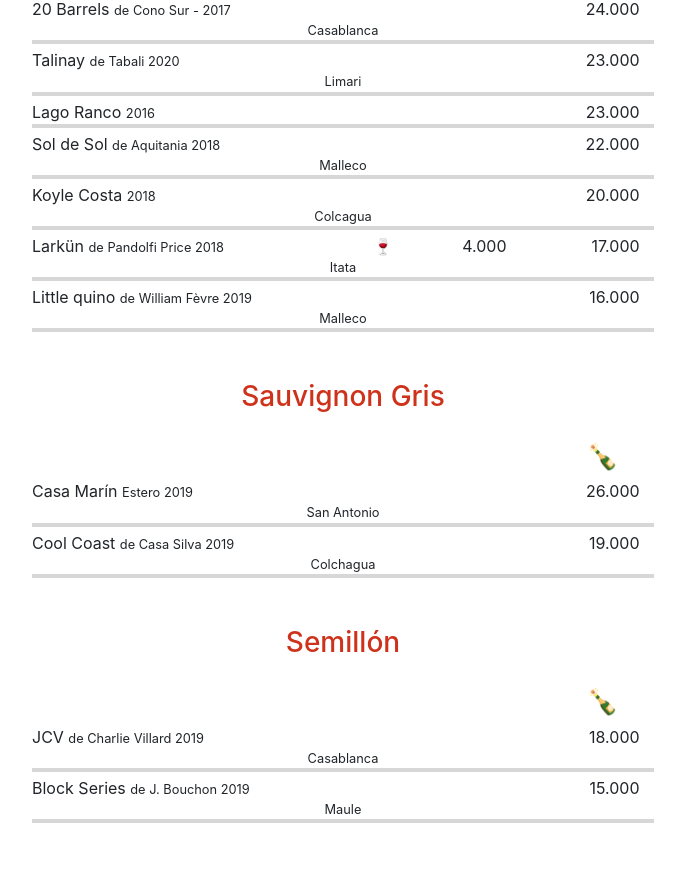
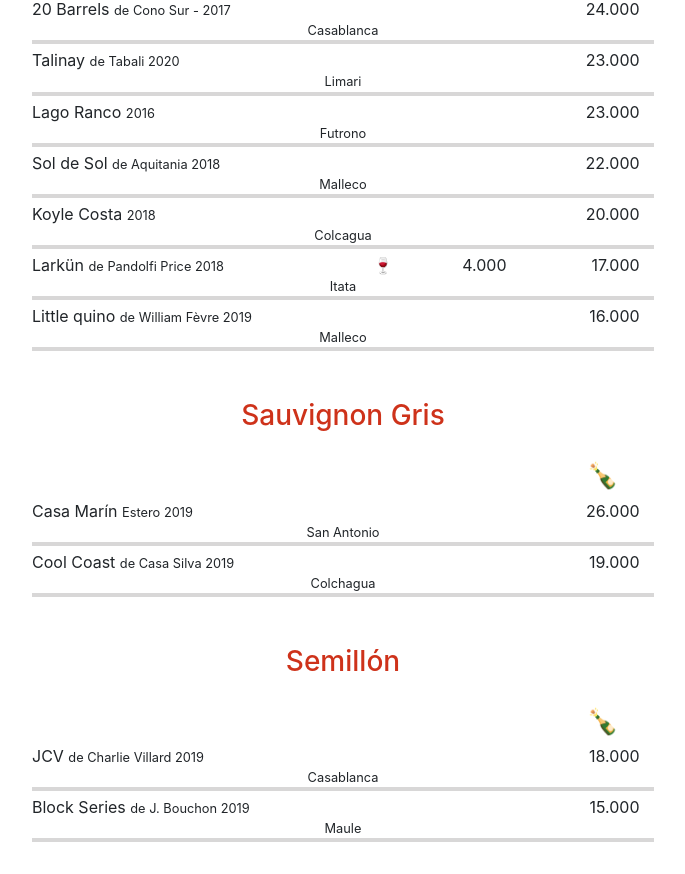
Before and after one commit to durbonca/Menu-QR-Google-sheet, a React (Create React App) app: page /menu/vinos in a window 1280 px wide. Shown: the part 2020-2894 px from the top of the page, without its empty margins (297-982 px from the left). Built offline with nearby package versions, Linux system fonts and the light colour scheme.

Commit message:
Update dataWine.js

```diff
--- a/src/data/dataWine.js
+++ b/src/data/dataWine.js
@@ -46,7 +46,7 @@ const dataWine = [{
             { id: 1, name: 'Calyptra', description: 'Gran Reserva 2016', country: 'Cachapoal', price: '', price2: '25.000' },
             { id: 3, name: '20 Barrels', description: 'de Cono Sur - 2017', country: 'Casablanca', price: '', price2: '24.000' },
             { id: 41, name: 'Talinay', description: 'de Tabali 2020', country: 'Limari', price: '', price2: '23.000' },
-            { id: 42, name: 'Lago Ranco', description: '2016', country: '', price: '', price2: '23.000' },
+            { id: 42, name: 'Lago Ranco', description: '2016', country: 'Futrono', price: '', price2: '23.000' },
             { id: 4, name: 'Sol de Sol', description: 'de Aquitania 2018', country: 'Malleco', price: '', price2: '22.000' },
             { id: 51, name: 'Koyle Costa', description: '2018', country: 'Colcagua', price: '', price2: '20.000' },
             { id: 6, name: 'Larkün', description: 'de Pandolfi Price 2018', country: 'Itata', price: '4.000', price2: '17.000' },
```
